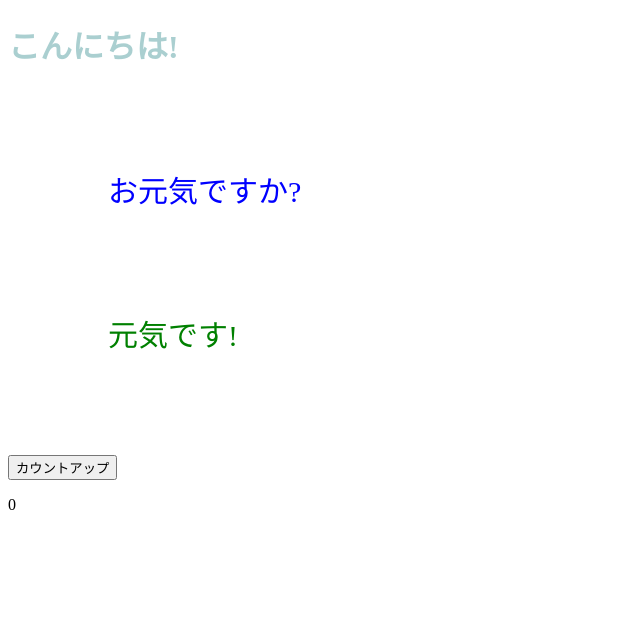
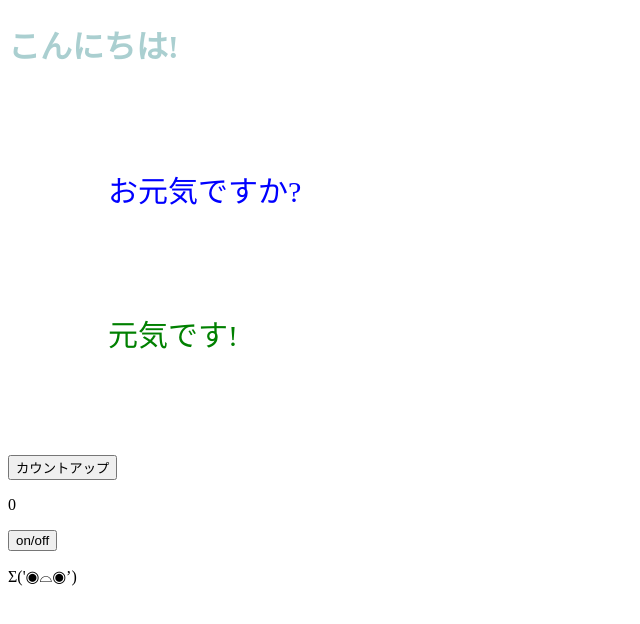
Before and after one commit to yuuta-git12/React_TIL, a React (Vite) app: page / in a window 1280 px wide. Shown: the top 624 px of the page, without its empty margins (0-640 px from the left). Built offline with nearby package versions, Linux system fonts and the light colour scheme.

Commit message:
再レンダリング・useEffectの項目追加

```diff
--- a/src/App.jsx
+++ b/src/App.jsx
@@ -1,29 +1,47 @@
-import { useState } from "react";
+import { useEffect, useState } from "react";
 import { ColorfulMessage } from "./components/ColorfulMessage";
 
+// ステート更新のたびにApp以下が再レンダリングされる
+// propsの値が変わった場合も再レンダリングされる
 export const App = () => {
+    console.log("---App---")
     const [num, setNum] = useState(0);
+    const [isShowFase, setIsShowFace] = useState(true);
     const onClickCountUp = () => {
-        // このset関数は実行されない
-        setNum(num + 2);
-        // set関数が複数ある場合は最後のset関数のみが読み込まれる
-        setNum(num + 1);
-
         // 関数を使うと複数のset関数も実行される(今のステートの状態を参照して更新)
         setNum((prev) => prev + 1);
-        setNum((prev) => prev + 1);
     };
+
+    const onClickToggle = () => {
+        setIsShowFace(!isShowFase);
+    }
+
+    // numの値に変更があった場合にuseEffect内の処理が実行される
+    useEffect(() => {
+        // numが3の倍数の場合に顔文字を出す
+        if(num > 0){
+            if(num % 3 === 0){
+                isShowFase || setIsShowFace(true);
+            }else{
+                isShowFase && setIsShowFace(false);
+            }
+        }
+    }, [num]);
+
     return(
     // ReactFragmentを使うパターン
     <>
         {/* スタイルの適用方法 */}
         <h1 style={{ color: "#aacfd0" }}>こんにちは!</h1>
+        {/* 親のコンポーネントが */}
         <ColorfulMessage color="blue" fontSize="30px">お元気ですか?</ColorfulMessage>
         <ColorfulMessage color="green" fontSize="30px">元気です!</ColorfulMessage>
 
         {/* 関数の適用方法 */}
         <button onClick={onClickCountUp}>カウントアップ</button>
         <p>{ num }</p>
+        <button onClick={onClickToggle}>on/off</button>
+        {isShowFase && <p>Σ('◉⌓◉’)</p>}
     </>
     );
 };
--- a/src/components/ColorfulMessage.jsx
+++ b/src/components/ColorfulMessage.jsx
@@ -1,5 +1,5 @@
 export const ColorfulMessage = (props) => {
-    // console.log(props);
+    console.log("--ColorfulMessage---");
     // 分割代入によるpropsの取り出し
     const { color, fontSize , children} = props;
     const contentStyleA = {
--- a/src/main.jsx
+++ b/src/main.jsx
@@ -6,7 +6,8 @@ const rootElement = document.getElementById("root");
 const root = createRoot(rootElement);
 
 root.render(
-    <StrictMode>
+    // 開発モードでStrictModeで動かす場合はレンダリングが2回行われる
+    // <StrictMode>
         <App />
-    </StrictMode>
+    // </StrictMode>
 );
```
